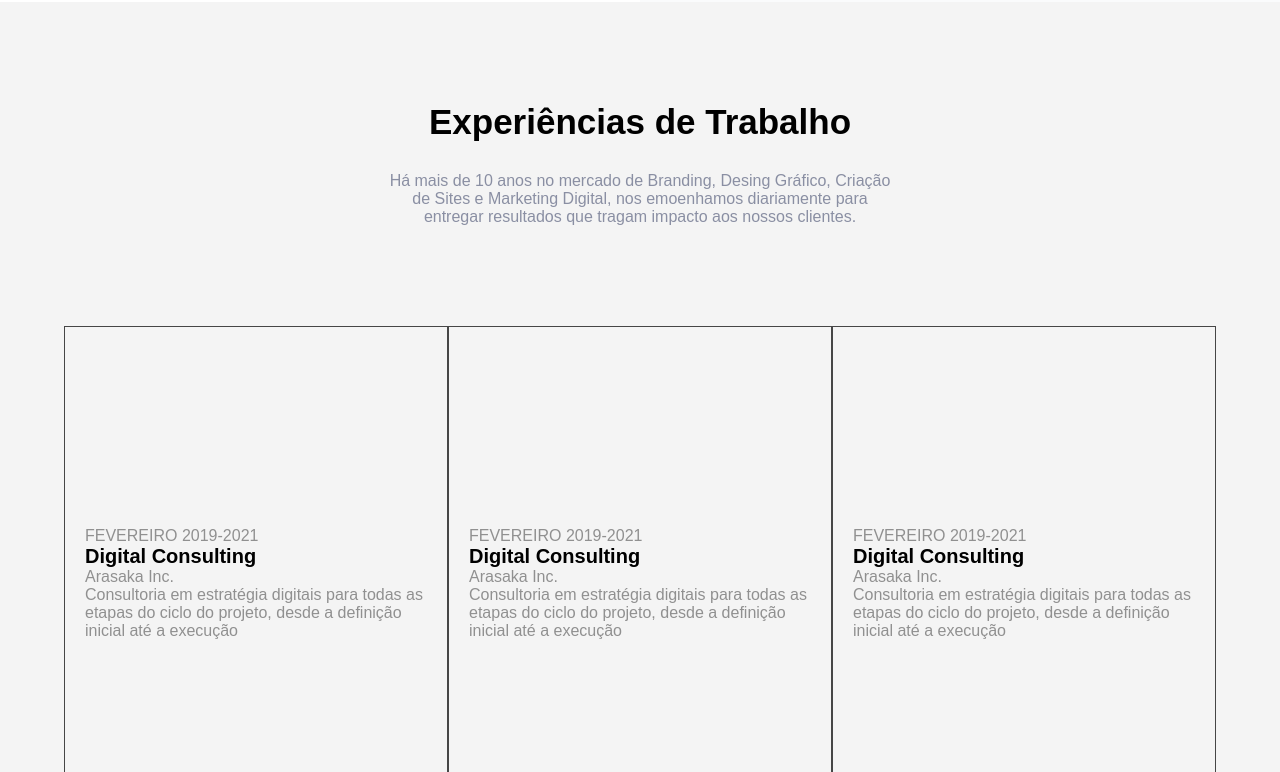
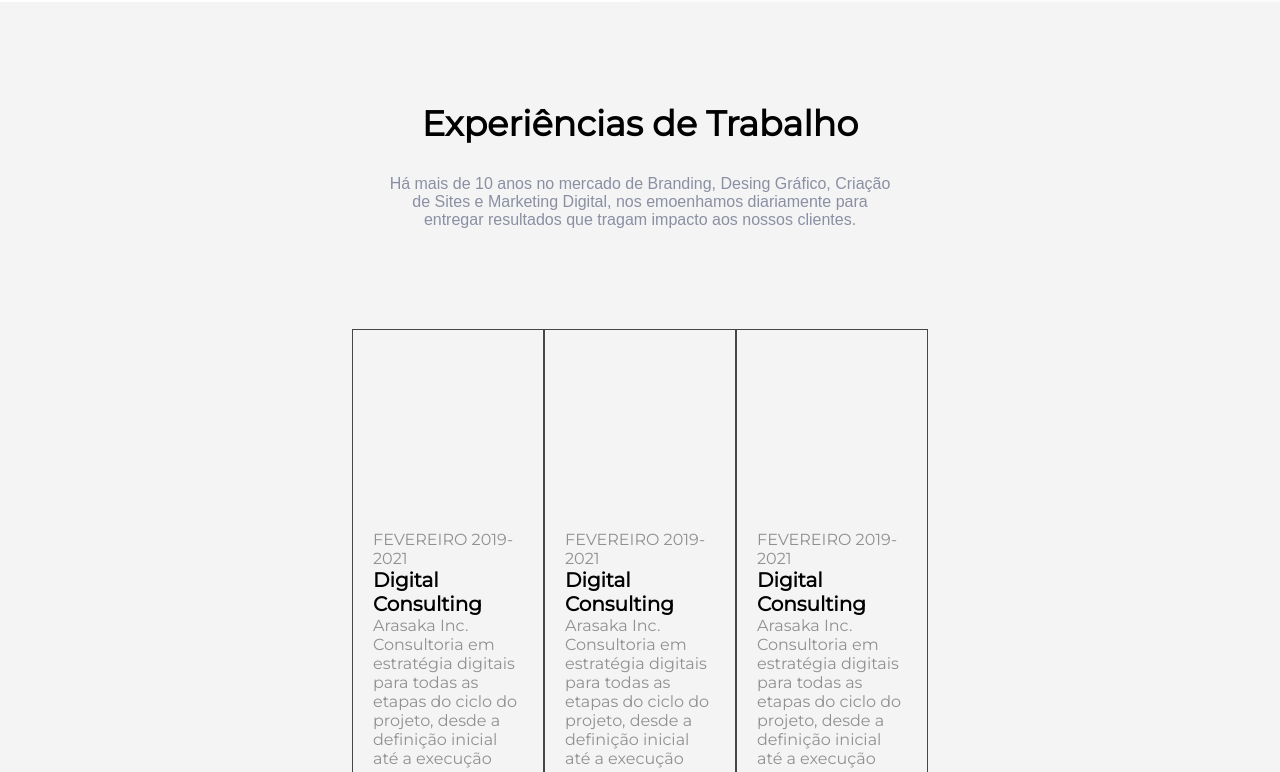
Before and after one commit to Renanluizssx/React-Dark, a React (Create React App) app in the folder myapp/: page / in a window 1280 px wide. Shown: the part 528-1300 px from the top of the page. Built offline with nearby package versions, Linux system fonts and the light colour scheme.

Commit message:
commitado

```diff
--- a/myapp/src/App.css
+++ b/myapp/src/App.css
@@ -1,9 +1,9 @@
+@import url("https://fonts.googleapis.com/css2?family=Montserrat&display=swap");
 * {
   margin: 0px;
   padding: 0px;
   box-sizing: border-box;
-  font-family: "Poppins", sans-serif;
-  font-family: Arial, Helvetica, sans-serif;
+  font-family: "Montserrat", sans-serif;
 }
 .modo-claro {
   background-color: #fff;
--- a/myapp/src/Componentes/Card/card.css
+++ b/myapp/src/Componentes/Card/card.css
@@ -3,7 +3,7 @@
   flex-direction: column;
   border: 1px solid #464646;
   padding: 20px;
-  width: 100%;
+  width: 15%;
 }
 .Card h2 {
   font-size: 20px;
```
